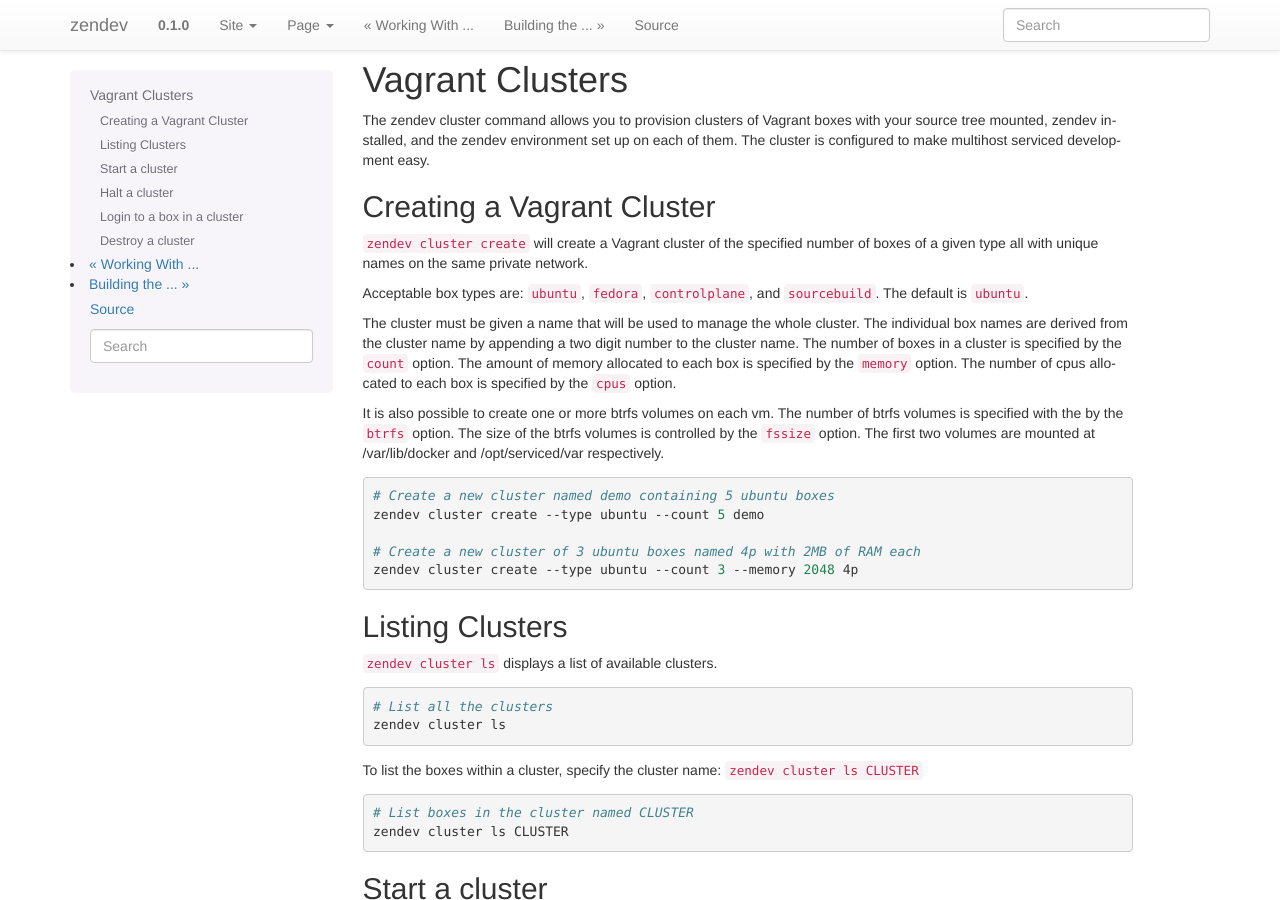
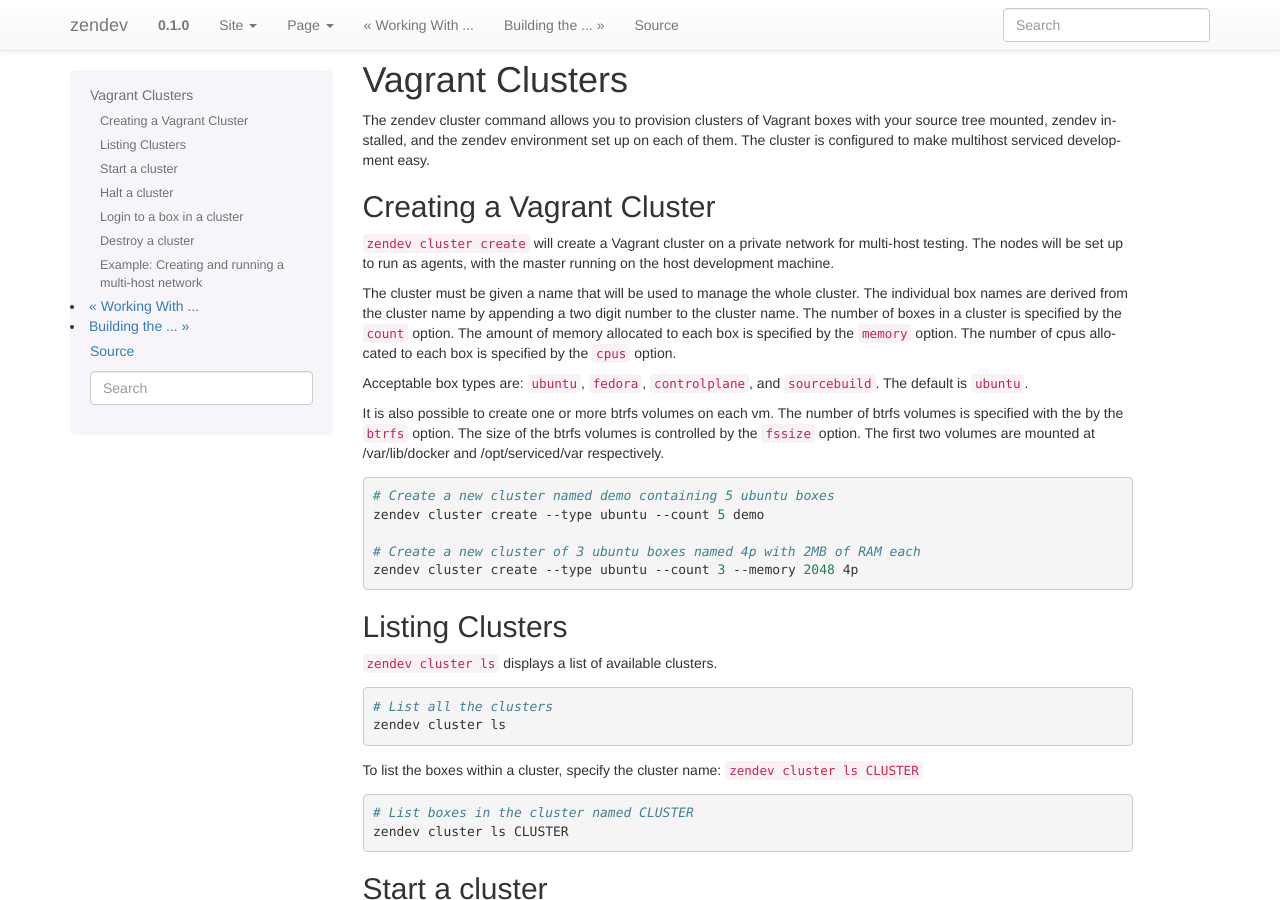
Before and after one commit to zenoss/zendev, a Sphinx documentation site: the page built from docs/cluster.rst, in a window 1280 px wide and 900 px high. Built offline with Sphinx 7.4.7, drawn with Linux system fonts in a browser that asks for light colours; some of the changed text lies outside the part shown.

Commit message:
Update cluster documentation

```diff
--- a/docs/cluster.rst
+++ b/docs/cluster.rst
@@ -8,11 +8,9 @@
 
 Creating a Vagrant Cluster
 --------------------------
-``zendev cluster create`` will create a Vagrant cluster of the specified number
-of boxes of a given type all with unique names on the same private network.
-
-Acceptable box types are: ``ubuntu``, ``fedora``, ``controlplane``, and ``sourcebuild``.
-The default is ``ubuntu``.
+``zendev cluster create`` will create a Vagrant cluster on a private network for
+multi-host testing.  The nodes will be set up to run as agents, with the master running
+on the host development machine.
 
 The cluster must be given a name that will be used to manage the whole cluster.
 The individual box names are derived from the cluster name by appending a two
@@ -20,6 +18,9 @@
 in a cluster is specified by the ``count`` option. The amount of memory allocated
 to each box is specified by the ``memory`` option.  The number of cpus allocated to
 each box is specified by the ``cpus`` option.
+
+Acceptable box types are: ``ubuntu``, ``fedora``, ``controlplane``, and ``sourcebuild``.
+The default is ``ubuntu``.
 
 It is also possible to create one or more btrfs volumes on each vm.  The number of
 btrfs volumes is specified with the by the ``btrfs`` option.  The size of the btrfs
@@ -33,6 +34,7 @@
 
     # Create a new cluster of 3 ubuntu boxes named 4p with 2MB of RAM each
     zendev cluster create --type ubuntu --count 3 --memory 2048 4p
+
 
 Listing Clusters
 ----------------
@@ -99,3 +101,31 @@
 
     # Destroy the cluster named CLUSTER
     zendev cluster destroy CLUSTER
+
+
+Example: Creating and running a multi-host network
+-----------------------------------------
+All nodes in the network are set up to run as agents of a master running on the host.
+All nodes share the ``devimg`` mounts, so that they all run the same code.
+
+.. code-block:: bash
+
+    # Create a cluster with one node
+    zendev cluster create foo
+
+    # Start CC master on the host
+    # "--cluster-master" instructs zendev to run with SERVICED_REGISTRY and
+    #   SERVICED_OUTBOUND_IP set appropriately
+    zendev serviced -dx --cluster-master
+
+    # Start CC agent on the VM
+    # '--skip-ready-wait' tells zendev not to poll CC for ready status
+    zendev cluster ssh foo
+    zendev serviced --skip-ready-wait
+
+*Note*:
+Currently serviced does not allow non-serviced controlled nfs exports.  Unfortunately,
+zendev needs to nfs mount the zenhome directory into the VM (vboxsf mounts do not work
+as they do not support chown.)  serviced overwrites the /etc/hosts.allow file when it
+starts up; virtualbox amends that file when it boots the VM.  Therefore, it is necessary
+to reboot the VMs each time serviced on the host is restarted.
```
